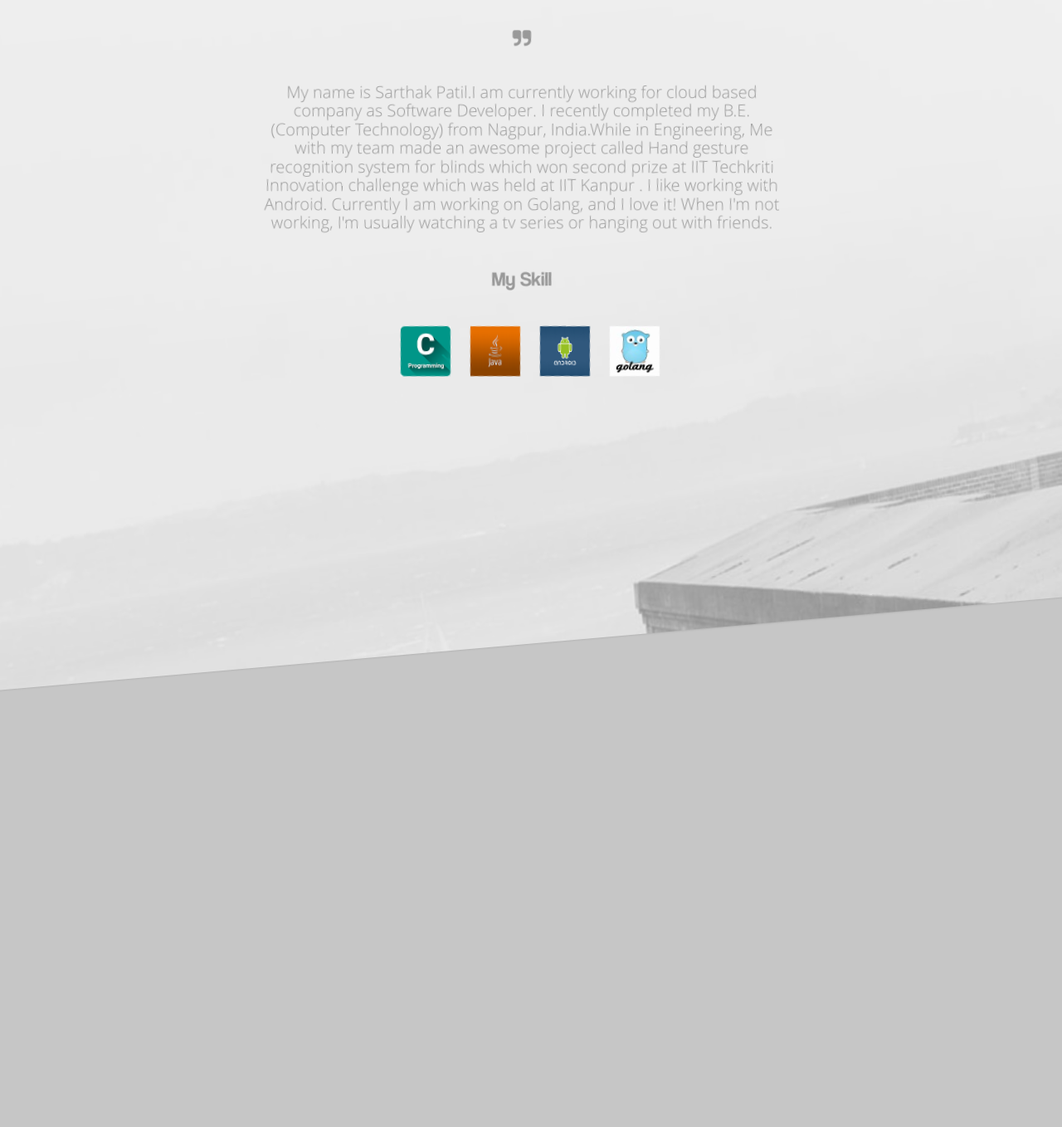
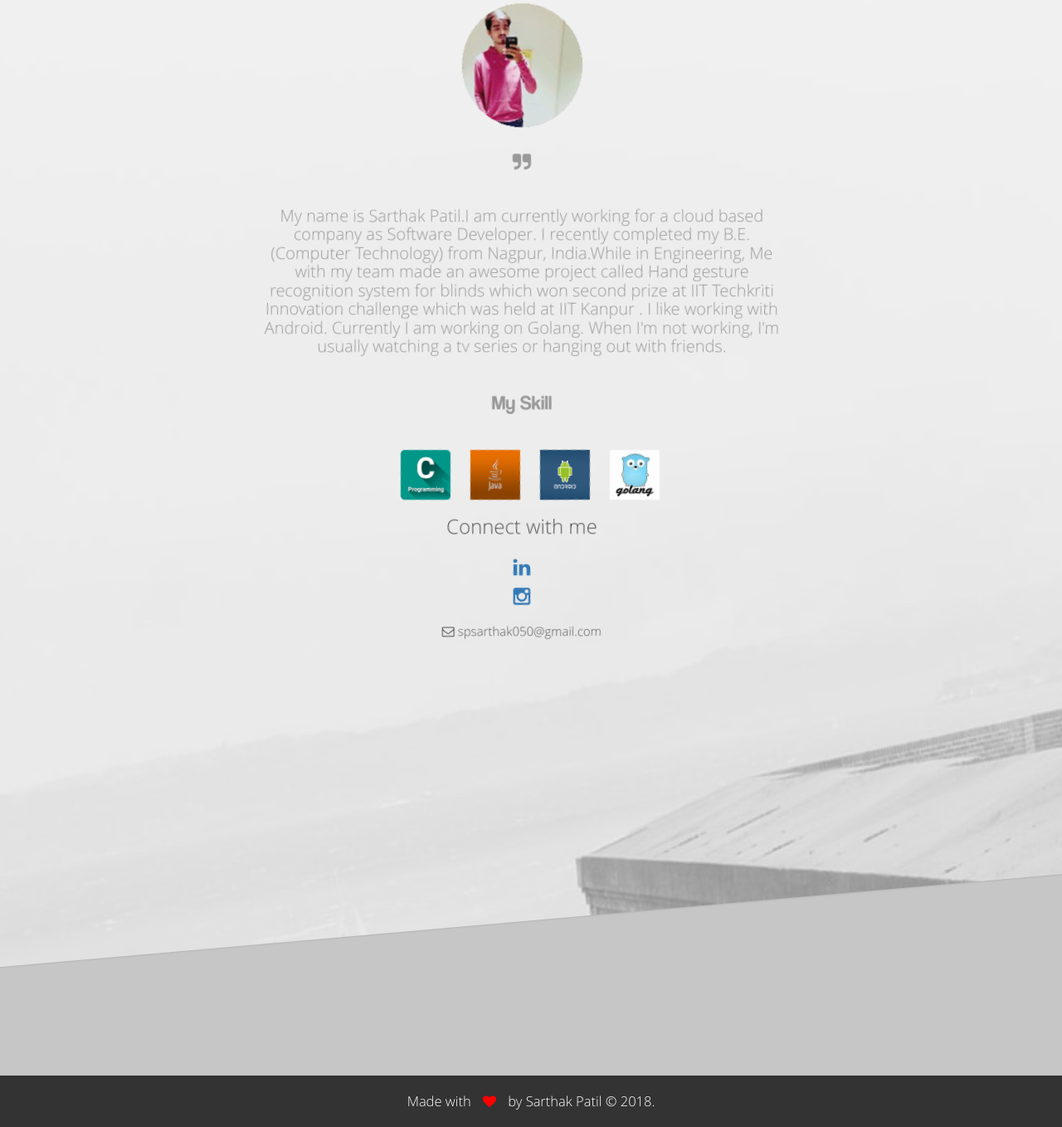
Before and after one commit to Sarthakcasm/Sarthakcasm.github.io, a plain HTML site: page index.html in a window 1280 px wide. Shown: the part 1050-2408 px from the top of the page at 83% size. Before the commit the page ends 2012 px from the top, so only its background shows below. Drawn offline with Linux system fonts and the light colour scheme; some packages are replaced by stand-ins of ours.

Commit message:
Initial commit

```diff
--- a/index.html
+++ b/index.html
@@ -46,9 +46,9 @@
 			<ul>
 				<li><a href="#home"><span>Home</span></a></li>
 				<li><a href="#about"><span>About Me</span></a></li>
-				<li><a href="#features"><span>Features</span></a></li>
-				<li><a href="#experience"><span>Experience</span></a></li>
-				<li><a href="#portfolio"><span>Portfolio</span></a></li>
+				<li><a href="#connect"><span>Connect</span></a></li>
+				<!---<li><a href="#experience"><span>Experience</span></a></li>
+				<li><a href="#portfolio"><span>Portfolio</span></a></li>--->
 
 			</ul>
 			<a href="#" class="cd-close-menu">Close<span></span></a>
@@ -99,12 +99,12 @@
 							<div class="head_title text-center">
 								<h2><i class="fa fa-star"></i> About me <i class="lnr lnr-star"></i></h2>
 							</div>
-
+						<center><a shape="circle"><img src="assets/images/lg.jpg" alt="" /></a></center>
 						<div class="main_about_content text-center wow fadeIn" data-wow-duration="1.5s">
 						   <div class="col-md-12">
 								<div class="about_top_content">
 									<i class="fa fa-quote-right"></i>
-									<p>My name is Sarthak Patil.I am currently working for cloud based company as Software Developer. I recently completed my B.E. (Computer Technology) from Nagpur, India.While in Engineering, Me with my team made an awesome project called Hand gesture recognition system for blinds which won second prize at IIT Techkriti Innovation challenge which was held at IIT Kanpur . I like working with Android. Currently I am working on Golang, and I love it! When I'm not working, I'm usually watching a tv series or hanging out with friends.</p>
+									<p>My name is Sarthak Patil.I am currently working for a cloud based company as Software Developer. I recently completed my B.E. (Computer Technology) from Nagpur, India.While in Engineering, Me with my team made an awesome project called Hand gesture recognition system for blinds which won second prize at IIT Techkriti Innovation challenge which was held at IIT Kanpur . I like working with Android. Currently I am working on Golang. When I'm not working, I'm usually watching a tv series or hanging out with friends.</p>
 								</div>
 
 							<!--	<div><img src="assets/images/name.jpg" alt="Flowers in Chania">
@@ -116,16 +116,60 @@
 									<a href=""><img src="assets/images/ab1.png" alt="" /></a>
 									<a href=""><img src="assets/images/ab2.png" alt="" /></a>
 									<a href=""><img src="assets/images/ab3.png" alt="" /></a>
-									<a href=""><img src="assets/images/ab4.png" alt="" /></a>
+									<a href=""><img src="assets/images/ab4.png" alt="" /></a><br>
 									<!---<a href=""><img src="assets/images/ab5.png" alt="" /></a> --->
 								</div>
+								<table>
+
+	<p>
+
+	<div class="">
+
+
+     <ul class="nospace meta">
+	   <div id="connect" class="connect connect-main-content">
+	 <li><!---<h4 class="heading">Get connected</h4>--->
+	 <div class="about_bottom_title">
+										<h4>Connect with me</h4>
+									</div>
+
+       <font size="5"><a class="faicon-linkedin" href="https://www.linkedin.com/in/sarthak-patil-7153a4146/"><i class="fa fa-linkedin"></i></a><li class="btmspace-15"><i class=""></i></font>
+
+		<div style="display:none;">CRE</div>
+        <font size="5"><a class="faicon-instagram" href="https://www.instagram.com/sarthakcasm/?hl=en"><i class="fa fa-instagram"></i></a><li class="btmspace-15"><i class=""></i></font>
+	</ul>
+
+    </div>
+	</p>
+	<p>
+    <div class="one_third">
+      <ul class="nospace meta">
+        <li class="btmspace-15"><i class=""></i></li>
+        <li><i class="fa fa-envelope-o"></i> spsarthak050@gmail.com</li>
+      </ul>
+    </div>
+	</p>
+	</table>
 							</div>
 
 						</div>
 					</div>
 				</div>
 			</div>
+
+
         </section><!-- End of Features Section -->
+		<footer id="footer" class="footer">
+			<div class="container">
+				<div class="row">
+					<div class="main_footer text-center wow fadeInUp" data-wow-duration="2s">
+						<p>Made with <i class="fa fa-heart"></i> by </a>Sarthak Patil &copy 2018.</p>
+					</div>
+				</div>
+			</div>
+		</footer>
+
+
 
 		<!---<section id="features" class="features">
 			<div class="features_overlay">
```
Also changed, not shown: assets/images/lg.jpg (added), assets/images/log.jpg (added).
